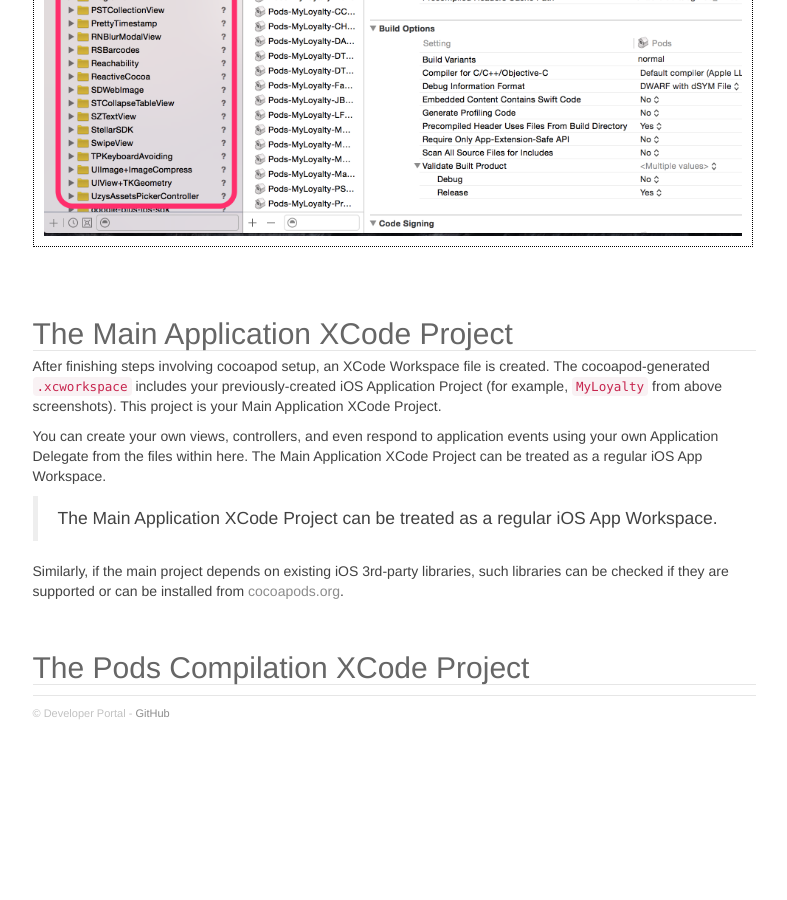
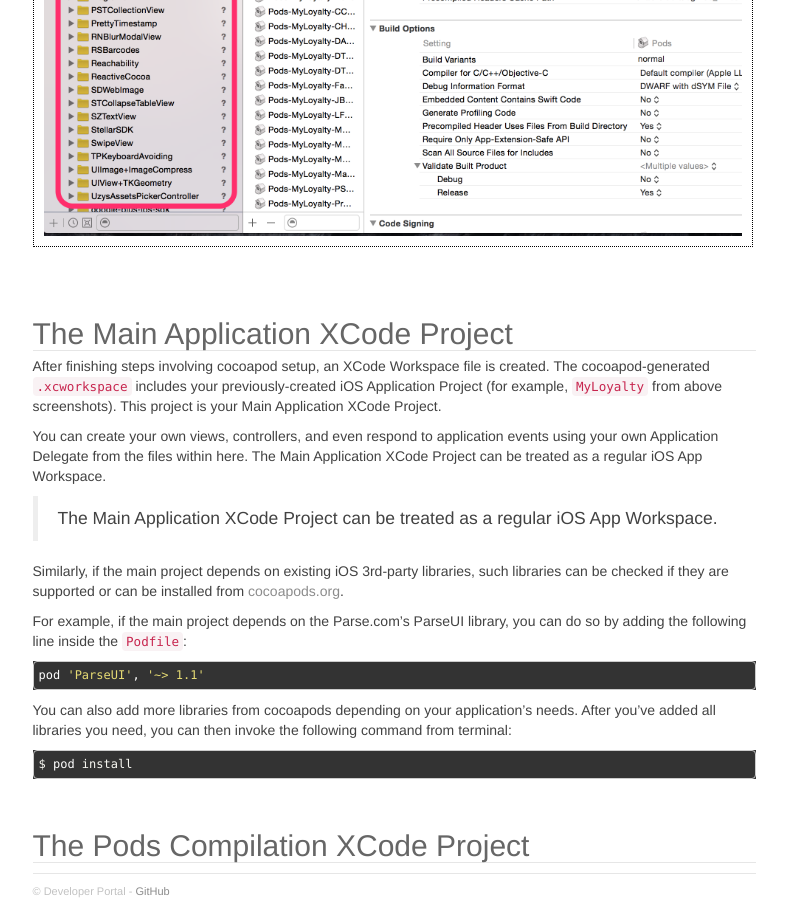
Before and after one commit to jofell/stellar-dev, a Jekyll site: the page built from _ios_sdk/pages/01_project_anatomy.md, in a window 1280 px wide and 900 px high, scrolled down 1026 px. Shown: the whole window, without its empty margins (340-1127 px from the left). Built offline with Jekyll 4.4.1, drawn with Linux system fonts in a browser that asks for light colours; nearby versions of some CDN libraries; Markdown is read by kramdown in place of the engine named in the settings; before the commit the page ends 1748 px from its top, so only the background shows below that.

Commit message:
Finishing section for main application xcode project

```diff
--- a/_ios_sdk/pages/01_project_anatomy.md
+++ b/_ios_sdk/pages/01_project_anatomy.md
@@ -23,4 +23,16 @@ You can create your own views, controllers, and even respond to application even
 
 Similarly, if the main project depends on existing iOS 3rd-party libraries, such libraries can be checked if they are supported or can be installed from [cocoapods.org](http://cocoapods.org).
 
+For example, if the main project depends on the Parse.com's ParseUI library, you can do so by adding the following line inside the `Podfile`:
+
+{% highlight bash %}
+pod 'ParseUI', '~> 1.1'
+{% endhighlight %}
+
+You can also add more libraries from cocoapods depending on your application's needs. After you've added all libraries you need, you can then invoke the following command from terminal:
+
+{% highlight bash %}
+$ pod install
+{% endhighlight %}
+
 ## The Pods Compilation XCode Project
```
